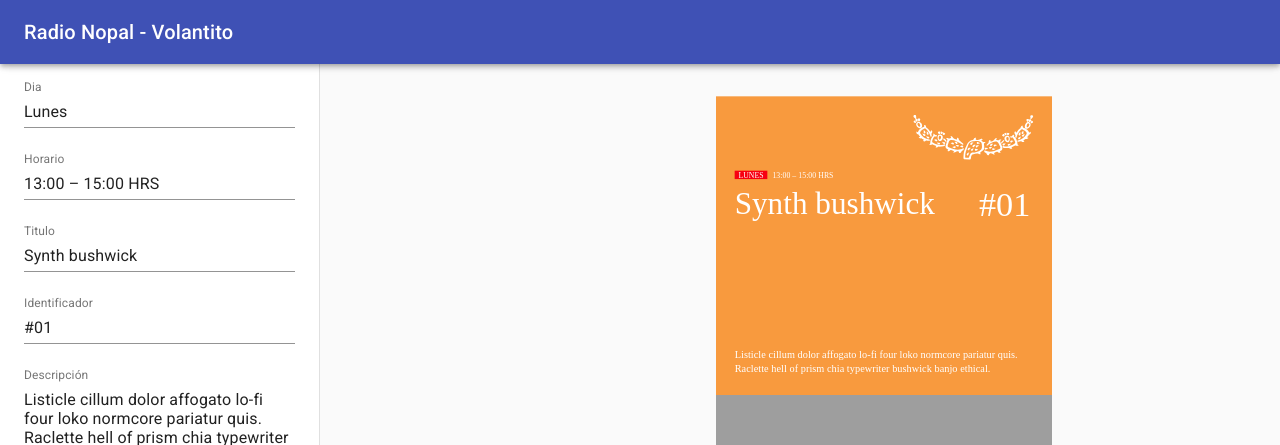
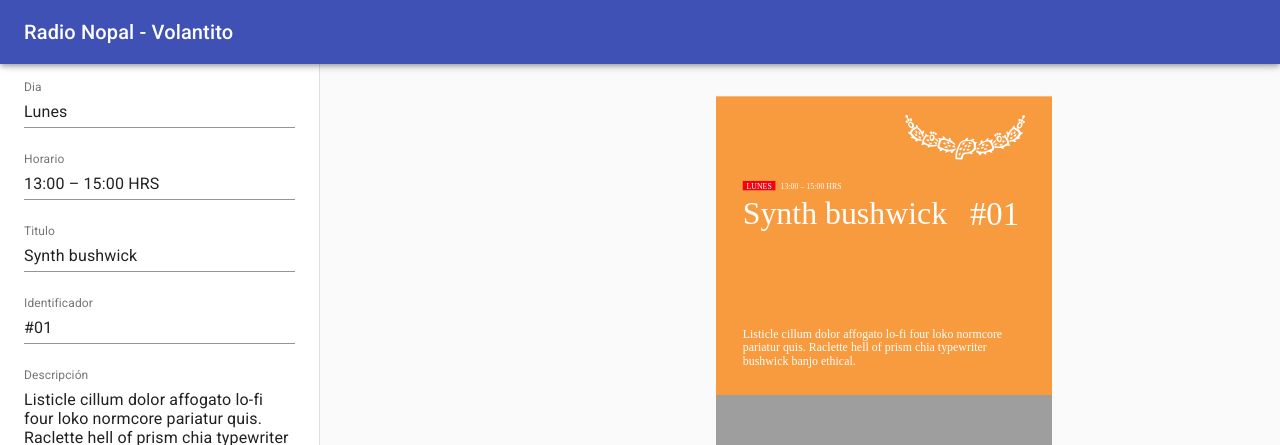
Before and after one commit to mixcas/radio-nopal-volante, a React (Create React App) app: page / in a window 1280 px wide. Shown: the top 445 px of the page. Built offline with nearby package versions, Linux system fonts and the light colour scheme; grey boxes are pictures that could not be loaded; a web font is replaced by a local one.

Commit message:
fix elements spacing and sizing

```diff
--- a/src/components/Flyer.js
+++ b/src/components/Flyer.js
@@ -29,32 +29,31 @@ const useStyles = makeStyles(theme => ({
     padding: 60,
   },
   block1: {
+    padding: '60px 106px 87px 86px',
   },
   blockContent1: {
     height: '100%',
     display: 'flex',
     flexDirection: 'row',
     flexWrap: 'wrap',
-    paddingTop: 180,
+    paddingTop: 216,
 
     '& > *': {
       flex: '100% 0 0',
     }
-
-
   },
   block2: {
   },
   schedule: {
     fontSize: 25,
-    marginBottom: 24,
+    marginBottom: 20,
     lineHeight: 1,
   },
   day: {
     background: '#f70011',
     textTransform: 'uppercase',
     color: '#FFF',
-    padding: '0 12px',
+    padding: '3px 12px 0',
     fontSize: 25,
     marginRight: 16,
   },
@@ -62,27 +61,30 @@ const useStyles = makeStyles(theme => ({
     display: 'flex',
     flexWrap: 'nowrap',
     lineHeight: 1.1,
+    justifyContent: 'space-between',
   },
   title: {
     fontFamily: 'Noah Upper Lower',
-    fontSize: 100,
+    fontSize: 102,
     marginRight: 32,
     whiteSpace: 'pre-line',
-    flex: '753px 0 0',
+    flex: 'auto 1 1',
   },
   identifier: {
     fontFamily: 'Noah Upper Lower',
-    fontSize: 110,
+    fontSize: 105,
+    flex: 'auto 0 0',
   },
   description: {
     alignSelf: 'flex-end',
-    fontSize: 33,
+    fontSize: 38,
     whiteSpace: 'pre-line',
+    lineHeight: '44px',
   },
   nopalContainer: {
     position: 'absolute',
     top: 60,
-    right: 60,
+    right: 86,
     width: 386,
   },
   metaCotainer: {
```
